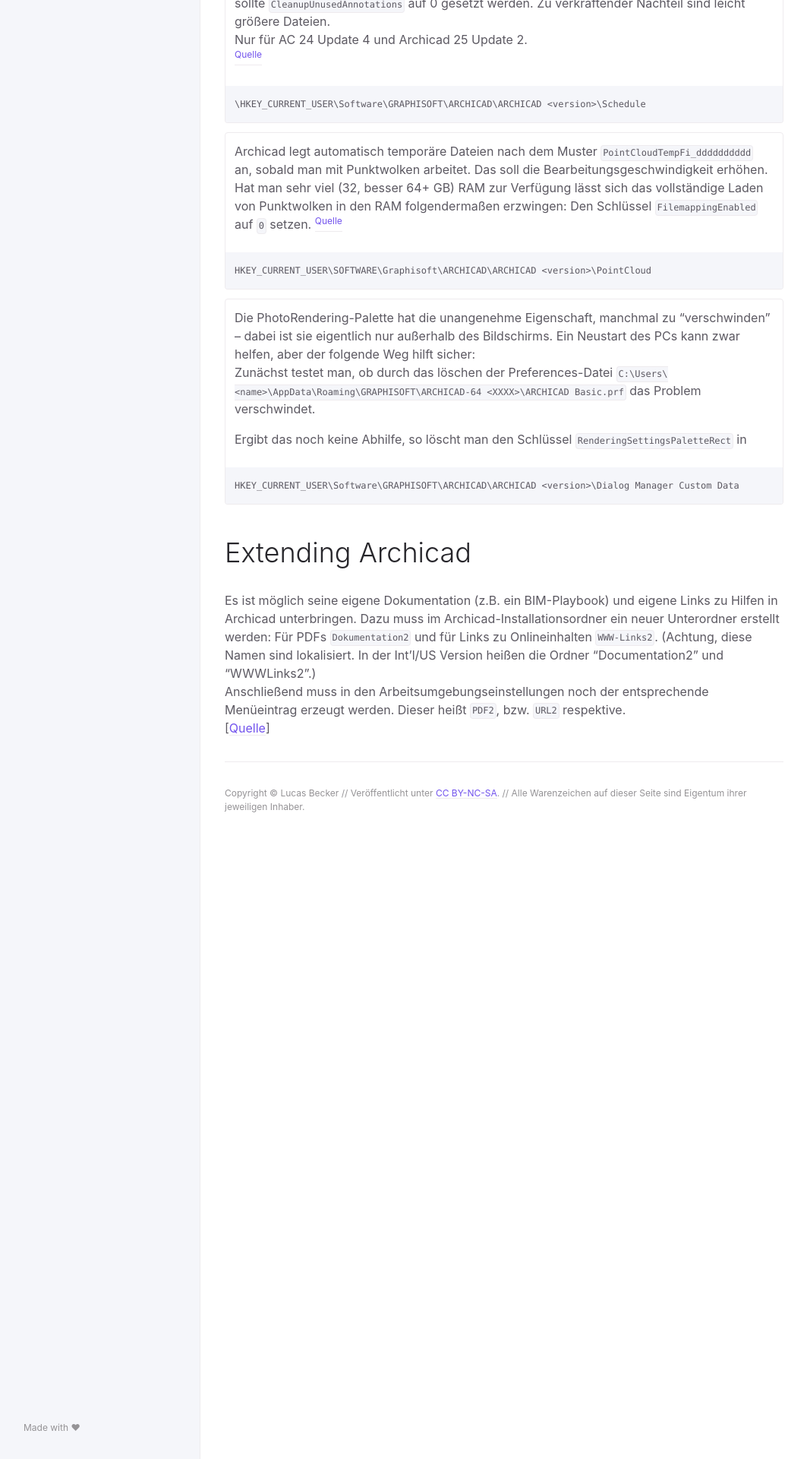
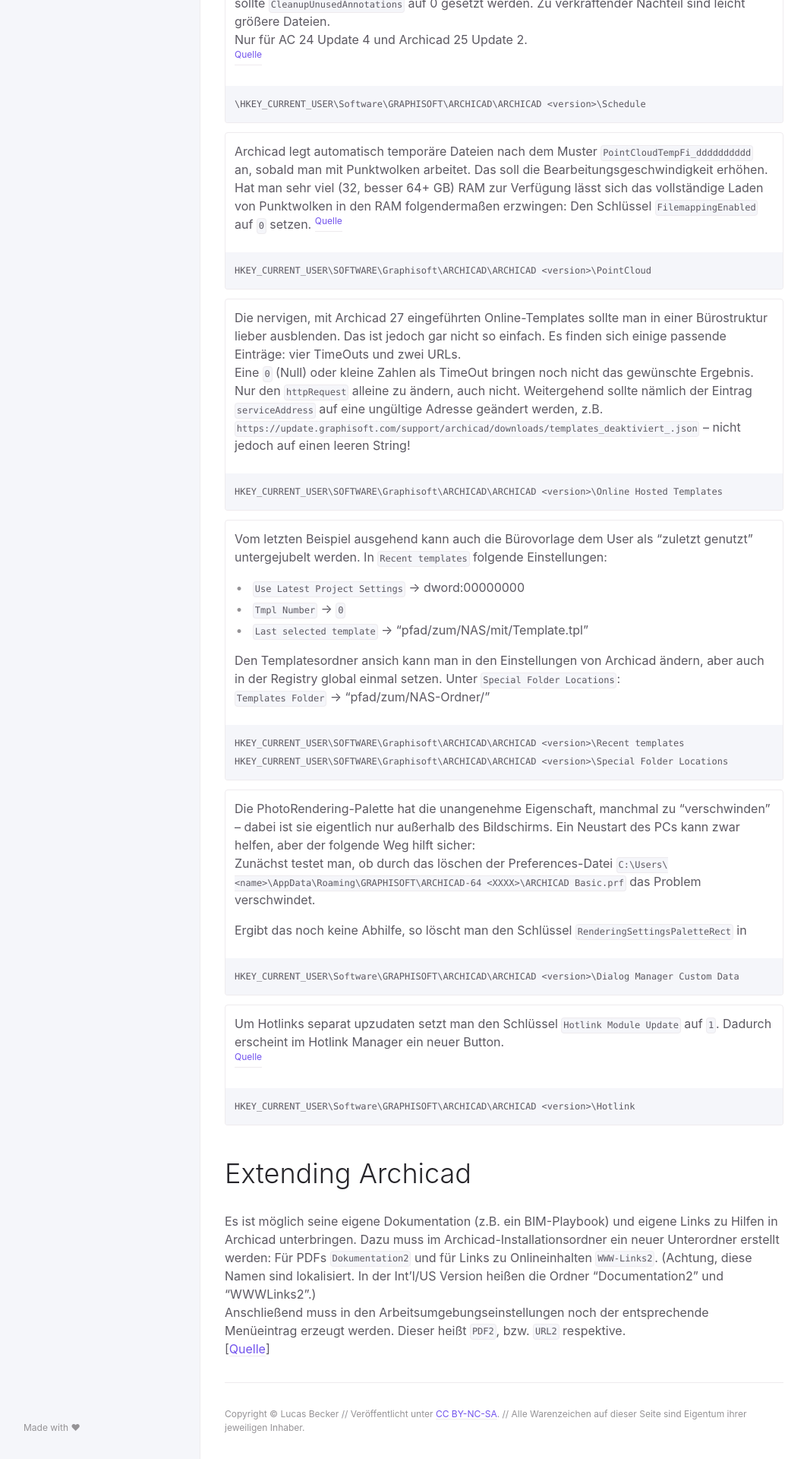
Before and after one commit to runxel/archicad-wiki, a Jekyll site: the page built from _pages/180_Advanced.md, in a window 1280 px wide. Shown: the part 1342-3262 px from the top of the page at 76% size, without its empty margins (108-1171 px from the left). Built offline with Jekyll 4.4.1, drawn with Linux system fonts in a browser that asks for light colours.

Commit message:
template geraffel

````diff
--- a/_pages/180_Advanced.md
+++ b/_pages/180_Advanced.md
@@ -70,6 +70,32 @@ HKEY_CURRENT_USER\SOFTWARE\Graphisoft\ARCHICAD\ARCHICAD <version>\PointCloud
 
 <div class="code-example" markdown="1">
 
+Die nervigen, mit Archicad 27 eingeführten Online-Templates sollte man in einer Bürostruktur lieber ausblenden. Das ist jedoch gar nicht so einfach. Es finden sich einige passende Einträge: vier TimeOuts und zwei URLs.
+Eine `0` (Null) oder kleine Zahlen als TimeOut bringen noch nicht das gewünschte Ergebnis. Nur den `httpRequest` alleine zu ändern, auch nicht. Weitergehend sollte nämlich der Eintrag `serviceAddress` auf eine ungültige Adresse geändert werden, z.B. `https://update.graphisoft.com/support/archicad/downloads/templates_deaktiviert_.json` – nicht jedoch auf einen leeren String!
+</div>
+```
+HKEY_CURRENT_USER\SOFTWARE\Graphisoft\ARCHICAD\ARCHICAD <version>\Online Hosted Templates
+```
+
+
+<div class="code-example" markdown="1">
+
+Vom letzten Beispiel ausgehend kann auch die Bürovorlage dem User als "zuletzt genutzt" untergejubelt werden. In `Recent templates` folgende Einstellungen:
+- `Use Latest Project Settings` -> dword:00000000
+- `Tmpl Number` -> `0`
+- `Last selected template` -> "pfad/zum/NAS/mit/Template.tpl"
+
+Den Templatesordner ansich kann man in den Einstellungen von Archicad ändern, aber auch in der Registry global einmal setzen. Unter `Special Folder Locations`:
+`Templates Folder` -> "pfad/zum/NAS-Ordner/"
+</div>
+```
+HKEY_CURRENT_USER\SOFTWARE\Graphisoft\ARCHICAD\ARCHICAD <version>\Recent templates
+HKEY_CURRENT_USER\SOFTWARE\Graphisoft\ARCHICAD\ARCHICAD <version>\Special Folder Locations
+```
+
+
+<div class="code-example" markdown="1">
+
 Die PhotoRendering-Palette hat die unangenehme Eigenschaft, manchmal zu "verschwinden" – dabei ist sie eigentlich nur außerhalb des Bildschirms. Ein Neustart des PCs kann zwar helfen, aber der folgende Weg hilft sicher:
 Zunächst testet man, ob durch das löschen der Preferences-Datei `C:\Users\<name>\AppData\Roaming\GRAPHISOFT\ARCHICAD-64 <XXXX>\ARCHICAD Basic.prf` das Problem verschwindet.
 
@@ -79,6 +105,16 @@ Ergibt das noch keine Abhilfe, so löscht man den Schlüssel `RenderingSettingsP
 HKEY_CURRENT_USER\Software\GRAPHISOFT\ARCHICAD\ARCHICAD <version>\Dialog Manager Custom Data
 ```
 
+
+<div class="code-example" markdown="1">
+
+Um Hotlinks separat upzudaten setzt man den Schlüssel `Hotlink Module Update` auf `1`. Dadurch erscheint im Hotlink Manager ein neuer Button.
+[<sup>Quelle</sup>](https://community.graphisoft.com/t5/Project-data-BIM/Teamwork-Performance-of-multiple-self-referencing-Hotlinks/m-p/571019#M9667)
+</div>
+```
+HKEY_CURRENT_USER\Software\GRAPHISOFT\ARCHICAD\ARCHICAD <version>\Hotlink
+```
+
 # Extending Archicad
 Es ist möglich seine eigene Dokumentation (z.B. ein BIM-Playbook) und eigene Links zu Hilfen in Archicad unterbringen. Dazu muss im Archicad-Installationsordner ein neuer Unterordner erstellt werden: Für PDFs `Dokumentation2` und für Links zu Onlineinhalten `WWW-Links2`. (Achtung, diese Namen sind lokalisiert. In der Int'l/US Version heißen die Ordner "Documentation2" und "WWWLinks2".)
 Anschließend muss in den Arbeitsumgebungseinstellungen noch der entsprechende Menüeintrag erzeugt werden. Dieser heißt `PDF2`, bzw. `URL2` respektive.
````
